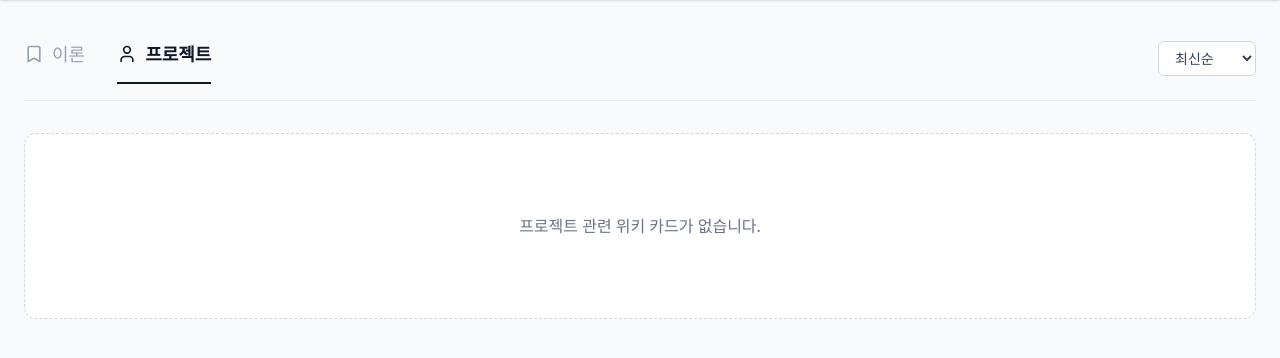
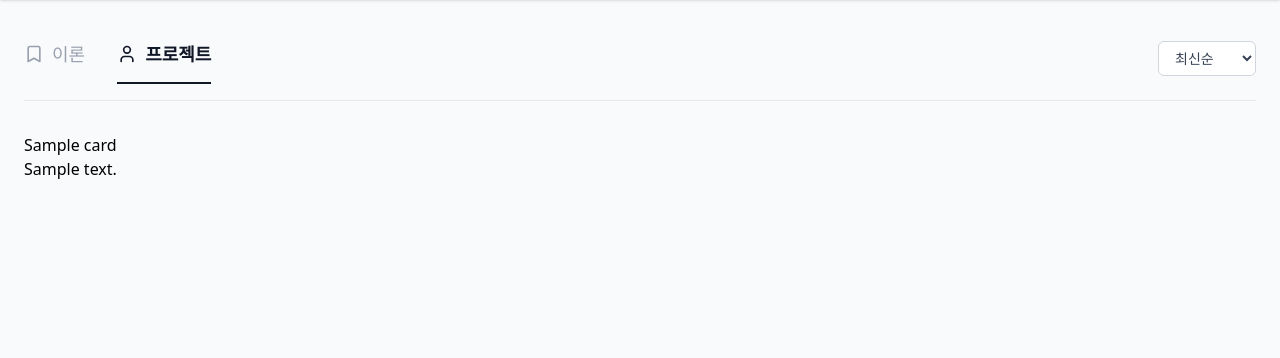
Before and after one commit to KJ-0th-Team2/Main, a Flask app: template templates/index.html in a window 1280 px wide, after a click on "프로젝트". Shown: the part 76-434 px from the top of the page. Run offline with Flask 3, Linux system fonts and the light colour scheme; the template is opened without the code that fills it: most values are stand-ins (such as "Sample title", 1, 10 or a date in 2020).

Commit message:
project-cards view

```diff
--- a/main/card.py
+++ b/main/card.py
@@ -12,8 +12,7 @@ def get_cards():
     sort_param = request.args.get("sort","latest")
     SORT_MAP ={
         "latest": ("created_at", -1),
-        "views": ("view_count",-1),
-        "comments" :("comment_count", -1)
+        "views": ("view_count",-1)
     }
     field, order = SORT_MAP.get(sort_param, ("created_at", -1))
     try:
--- a/templates/index.html
+++ b/templates/index.html
@@ -69,10 +69,23 @@
         </div>
       </div>
 
-      <div id="project-content" class="tab-pane hidden animate-in fade-in duration-300">
-        <div class="text-center py-20 text-gray-500 bg-white rounded-xl border border-dashed border-gray-300">
-          프로젝트 관련 위키 카드가 없습니다.
+      <div id="project-content" class="tab-pane hidden">
+        <div class="grid grid-cols-1 md:grid-cols-2 lg:grid-cols-3 gap-6">
+          {% for card in project_cards %}
+          <div data-id="{{ card._id }}" class="...카드 스타일...">
+            <h3>{{ card.title }}</h3>
+            <p>{{ card.content }}</p>
+          </div>
+          {% endfor %}
         </div>
+
+        <!-- 페이지네이션 -->
+        {% if page > 1 %}
+          <a href="?page={{ page - 1 }}&sort={{ sort }}">이전</a>
+        {% endif %}
+        {% if page * limit < total %}
+          <a href="?page={{ page + 1 }}&sort={{ sort }}">다음</a>
+        {% endif %}
       </div>
     </div>
   </main>
```
Also changed, not shown: main/project.py (+8 -7 lines).
